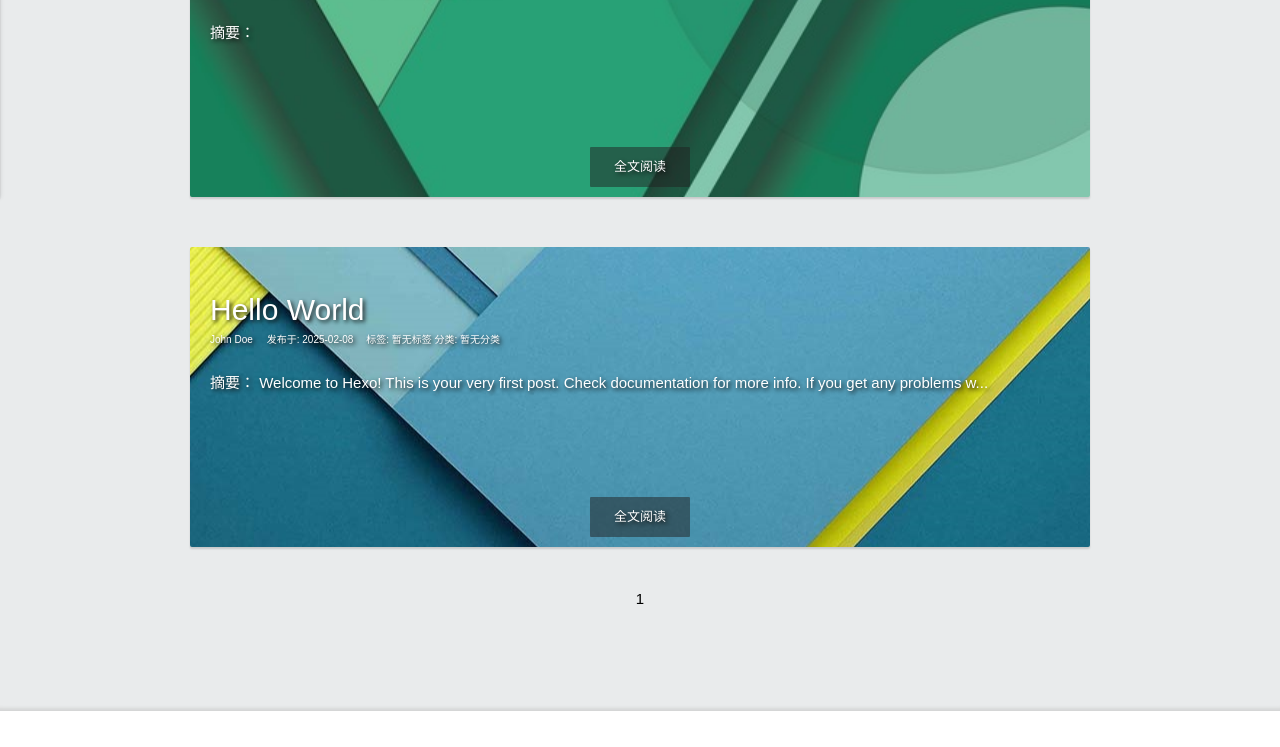
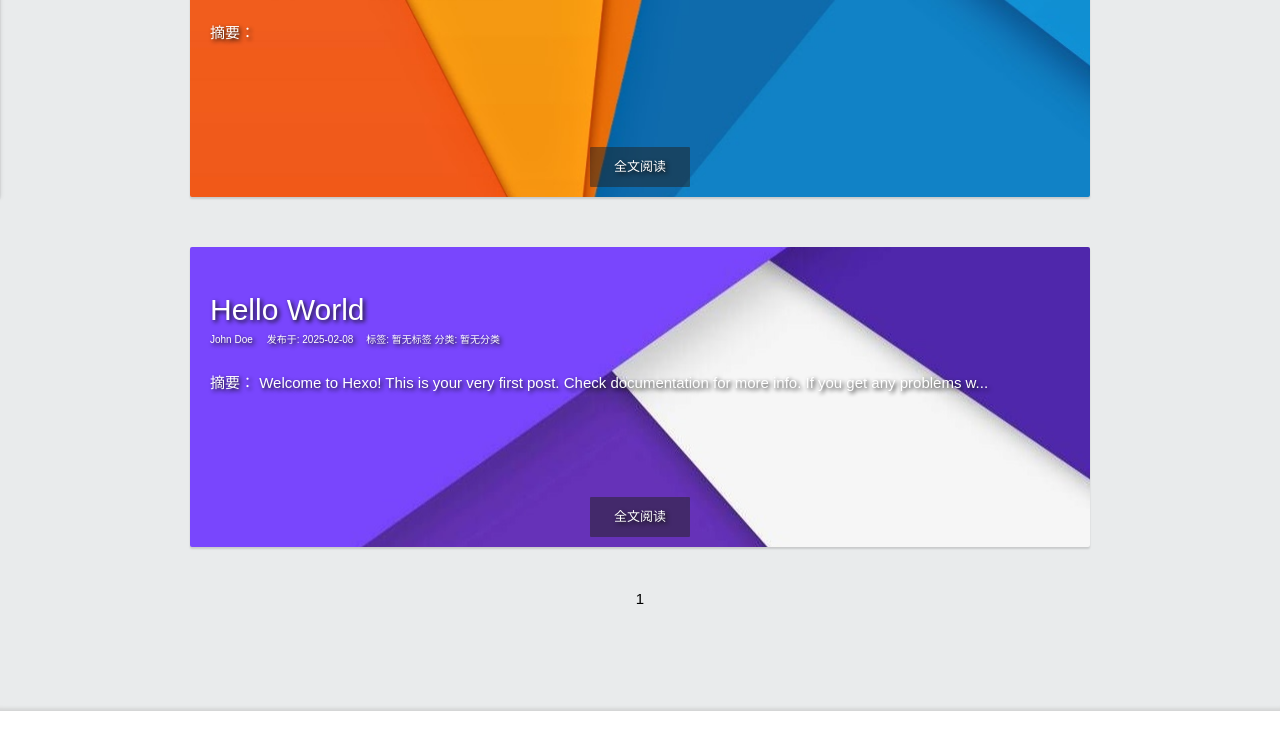
Before and after one commit to lucime470/lucime470.github.io, a plain HTML site: page index.html in a window 1280 px wide. Shown: the part 663-1410 px from the top of the page. Drawn offline with Linux system fonts and the light colour scheme.

Commit message:
Site updated: 2025-02-08 18:58:02

```diff
--- a/index.html
+++ b/index.html
@@ -154,7 +154,7 @@
 
 
 
-      <div class="recent-post-item lazy"style="background-color:#26A69A"  data-original="/images/random/vateral-6.png"  >
+      <div class="recent-post-item lazy"style="background-color:#26A69A"  data-original="/images/random/vateral-17.png"  >
         <a class="recent-post-link" href="/2025/02/08/第一篇文章/">
         <div class="post-hover">
           <!--title-->
@@ -197,7 +197,7 @@
 
 
 
-      <div class="recent-post-item lazy"style="background-color:#26A69A"  data-original="/images/random/vateral-5.png"  >
+      <div class="recent-post-item lazy"style="background-color:#26A69A"  data-original="/images/random/vateral-3.png"  >
         <a class="recent-post-link" href="/2025/02/08/hello-world/">
         <div class="post-hover">
           <!--title-->
```
Also changed, not shown: 2025/02/08/hello-world/index.html (+1 -1 lines), 2025/02/08/第一篇文章/index.html (+1 -1 lines), archives/2025/02/index.html (+2 -2 lines), archives/2025/index.html (+1 -1 lines).
